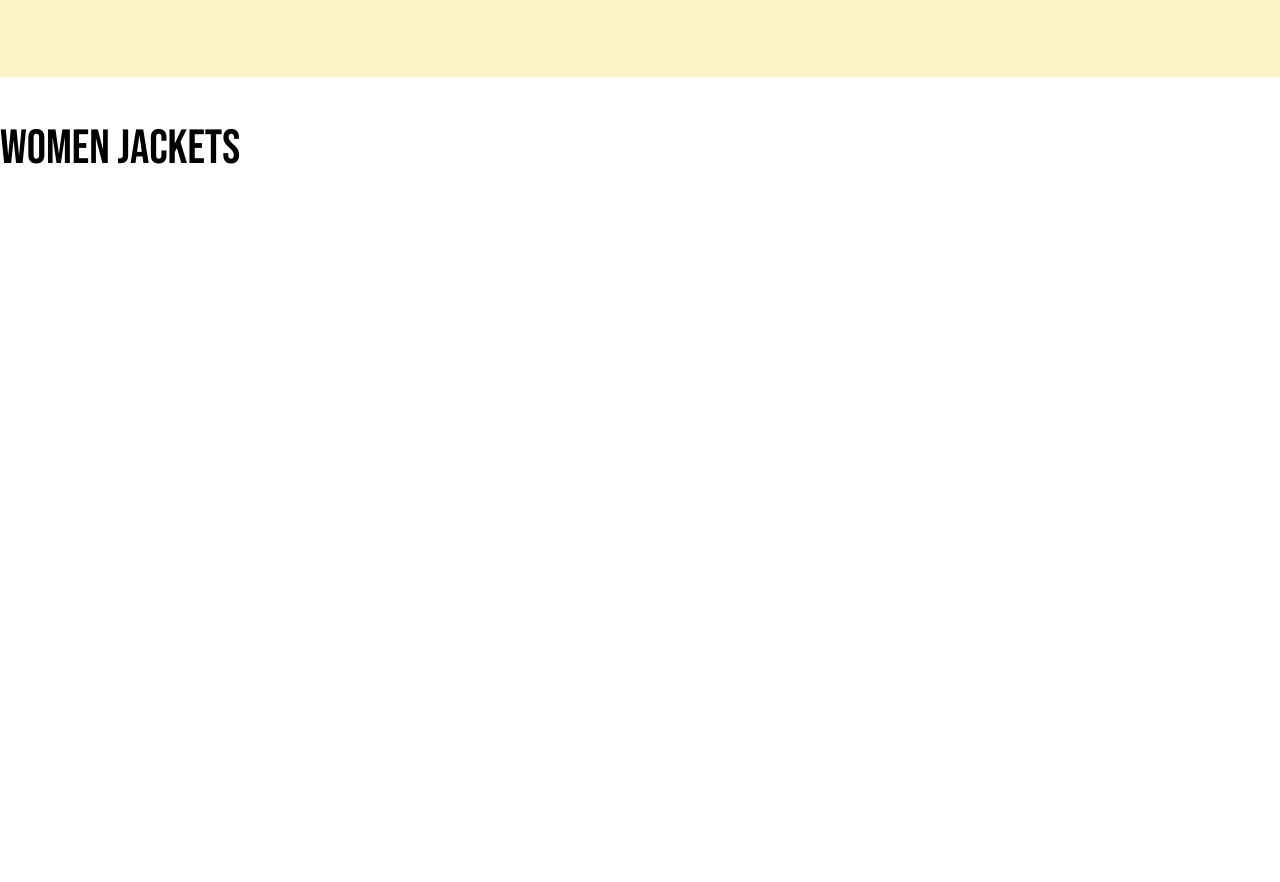
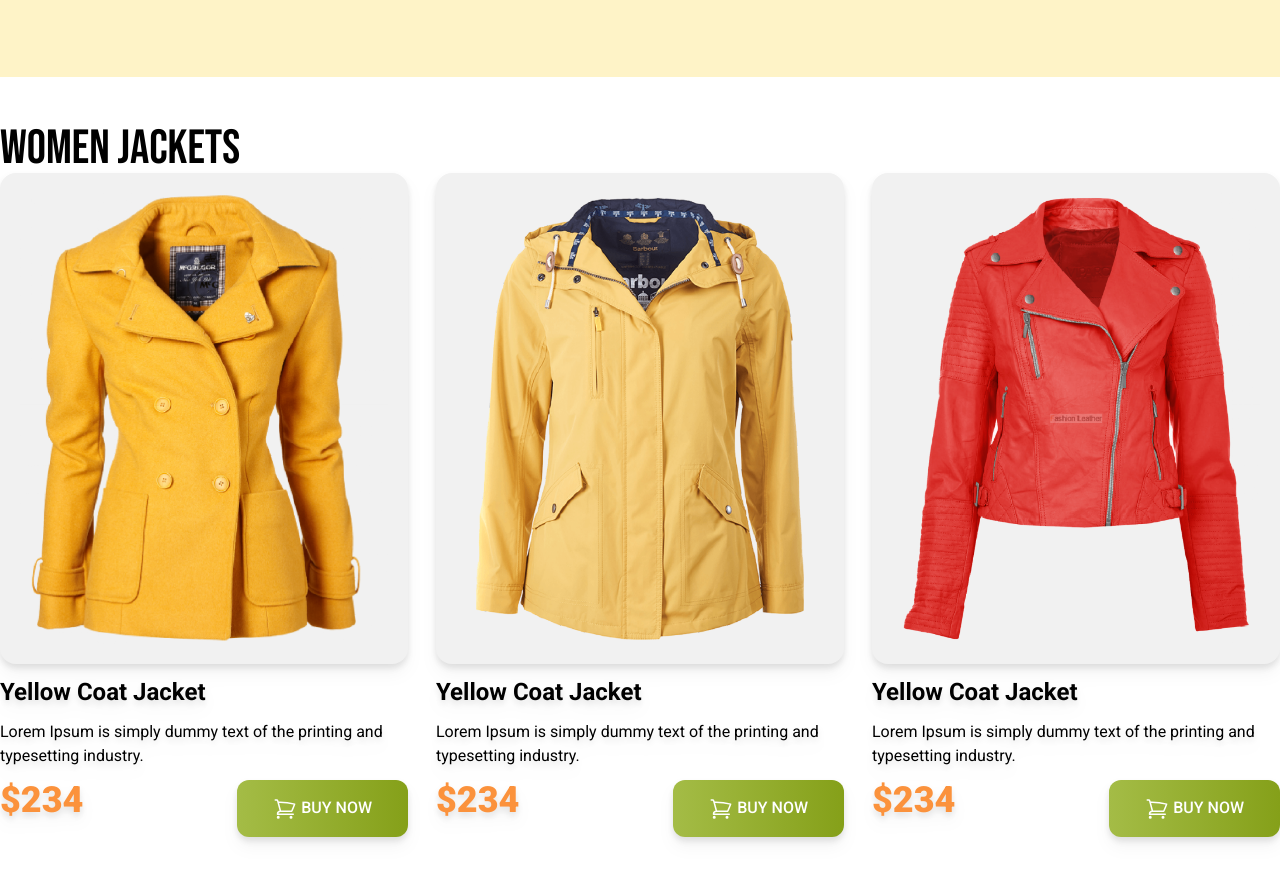
Before and after one commit to sifat70/penguin-fashion-tailwind, a plain HTML site: page index.html in a window 1280 px wide. Shown: the part 562-1444 px from the top of the page. Before the commit the page ends 800 px from the top, so only its background shows below. Drawn offline with nearby package versions, Linux system fonts and the light colour scheme.

Commit message:
woman jacket added

```diff
--- a/index.html
+++ b/index.html
@@ -6,12 +6,18 @@
     <meta name="viewport" content="width=device-width, initial-scale=1.0">
     <title>Penguin Fashion</title>
     <script src="https://cdn.tailwindcss.com"></script>
+    <!-- google fonts: bebas neaue and roboto -->
     <link rel="preconnect" href="https://fonts.googleapis.com">
     <link rel="preconnect" href="https://fonts.gstatic.com" crossorigin>
-    <link href="https://fonts.googleapis.com/css2?family=Bebas+Neue&display=swap" rel="stylesheet">
+    <link href="https://fonts.googleapis.com/css2?family=Bebas+Neue&family=Roboto:wght@400;500;700;900&display=swap"
+        rel="stylesheet">
     <style>
-        .font-bebas{
+        .font-bebas {
             font-family: 'Bebas Neue', sans-serif;
+
+        }
+        .font-roboto{
+            font-family: 'Roboto', sans-serif;
         }
     </style>
 </head>
@@ -46,6 +52,75 @@
     <main class="max-w-7xl mx-auto">
         <section class="py-12">
             <h3 class="text-5xl font-bebas">Women Jackets</h3>
+            <!-- jacket content -->
+            <div class="grid grid-cols-1 md:grid-cols-2 lg:grid-cols-3 gap-7 font-roboto">
+                <!-- jacket 1 -->
+                <div class="space-y-3 drop-shadow-lg">
+                    <div class="bg-[#F1F1F1] p-5 rounded-2xl">
+                        <img src="./images/jacket-1.png" alt="">
+                    </div>
+                    <h4 class="text-2xl font-bold">Yellow Coat Jacket </h4>
+                    <p>Lorem Ipsum is simply dummy text of the
+                        printing and typesetting industry.</p>
+                    <div class="flex justify-between">
+                        <h3 class="text-4xl font-black text-orange-400">$234</h3>
+                        <button
+                    class="py-4 px-9 bg-gradient-to-r from-[#A4BC46] to-[#85A019] rounded-xl	 uppercase text-white font-medium">
+
+                    <svg xmlns="http://www.w3.org/2000/svg" fill="none" viewBox="0 0 24 24" stroke-width="1.5"
+                        stroke="currentColor" class="w-6 h-6 inline">
+                        <path stroke-linecap="round" stroke-linejoin="round"
+                            d="M2.25 3h1.386c.51 0 .955.343 1.087.835l.383 1.437M7.5 14.25a3 3 0 00-3 3h15.75m-12.75-3h11.218c1.121-2.3 2.1-4.684 2.924-7.138a60.114 60.114 0 00-16.536-1.84M7.5 14.25L5.106 5.272M6 20.25a.75.75 0 11-1.5 0 .75.75 0 011.5 0zm12.75 0a.75.75 0 11-1.5 0 .75.75 0 011.5 0z" />
+                    </svg>
+
+                    BUY NOW</button>
+                    </div>
+                </div>
+                <!-- jacket 2 -->
+                <div class="space-y-3 drop-shadow-lg">
+                    <div class="bg-[#F1F1F1] p-5 rounded-2xl">
+                        <img src="./images/jacket-2.png" alt="">
+                    </div>
+                    <h4 class="text-2xl font-bold">Yellow Coat Jacket </h4>
+                    <p>Lorem Ipsum is simply dummy text of the
+                        printing and typesetting industry.</p>
+                    <div class="flex justify-between">
+                        <h3 class="text-4xl font-black text-orange-400">$234</h3>
+                        <button
+                    class="py-4 px-9 bg-gradient-to-r from-[#A4BC46] to-[#85A019] rounded-xl	 uppercase text-white font-medium">
+
+                    <svg xmlns="http://www.w3.org/2000/svg" fill="none" viewBox="0 0 24 24" stroke-width="1.5"
+                        stroke="currentColor" class="w-6 h-6 inline">
+                        <path stroke-linecap="round" stroke-linejoin="round"
+                            d="M2.25 3h1.386c.51 0 .955.343 1.087.835l.383 1.437M7.5 14.25a3 3 0 00-3 3h15.75m-12.75-3h11.218c1.121-2.3 2.1-4.684 2.924-7.138a60.114 60.114 0 00-16.536-1.84M7.5 14.25L5.106 5.272M6 20.25a.75.75 0 11-1.5 0 .75.75 0 011.5 0zm12.75 0a.75.75 0 11-1.5 0 .75.75 0 011.5 0z" />
+                    </svg>
+
+                    BUY NOW</button>
+                    </div>
+                </div>
+                <!-- jacket 3 -->
+                <div class="space-y-3 drop-shadow-lg">
+                    <div class="bg-[#F1F1F1] p-5 rounded-2xl">
+                        <img src="./images/jacket-3.png" alt="">
+                    </div>
+                    <h4 class="text-2xl font-bold">Yellow Coat Jacket </h4>
+                    <p>Lorem Ipsum is simply dummy text of the
+                        printing and typesetting industry.</p>
+                    <div class="flex justify-between">
+                        <h3 class="text-4xl font-black text-orange-400">$234</h3>
+                        <button
+                    class="py-4 px-9 bg-gradient-to-r from-[#A4BC46] to-[#85A019] rounded-xl	 uppercase text-white font-medium">
+
+                    <svg xmlns="http://www.w3.org/2000/svg" fill="none" viewBox="0 0 24 24" stroke-width="1.5"
+                        stroke="currentColor" class="w-6 h-6 inline">
+                        <path stroke-linecap="round" stroke-linejoin="round"
+                            d="M2.25 3h1.386c.51 0 .955.343 1.087.835l.383 1.437M7.5 14.25a3 3 0 00-3 3h15.75m-12.75-3h11.218c1.121-2.3 2.1-4.684 2.924-7.138a60.114 60.114 0 00-16.536-1.84M7.5 14.25L5.106 5.272M6 20.25a.75.75 0 11-1.5 0 .75.75 0 011.5 0zm12.75 0a.75.75 0 11-1.5 0 .75.75 0 011.5 0z" />
+                    </svg>
+
+                    BUY NOW</button>
+                    </div>
+                </div>
+            </div>
         </section>
     </main>
 </body>
```
